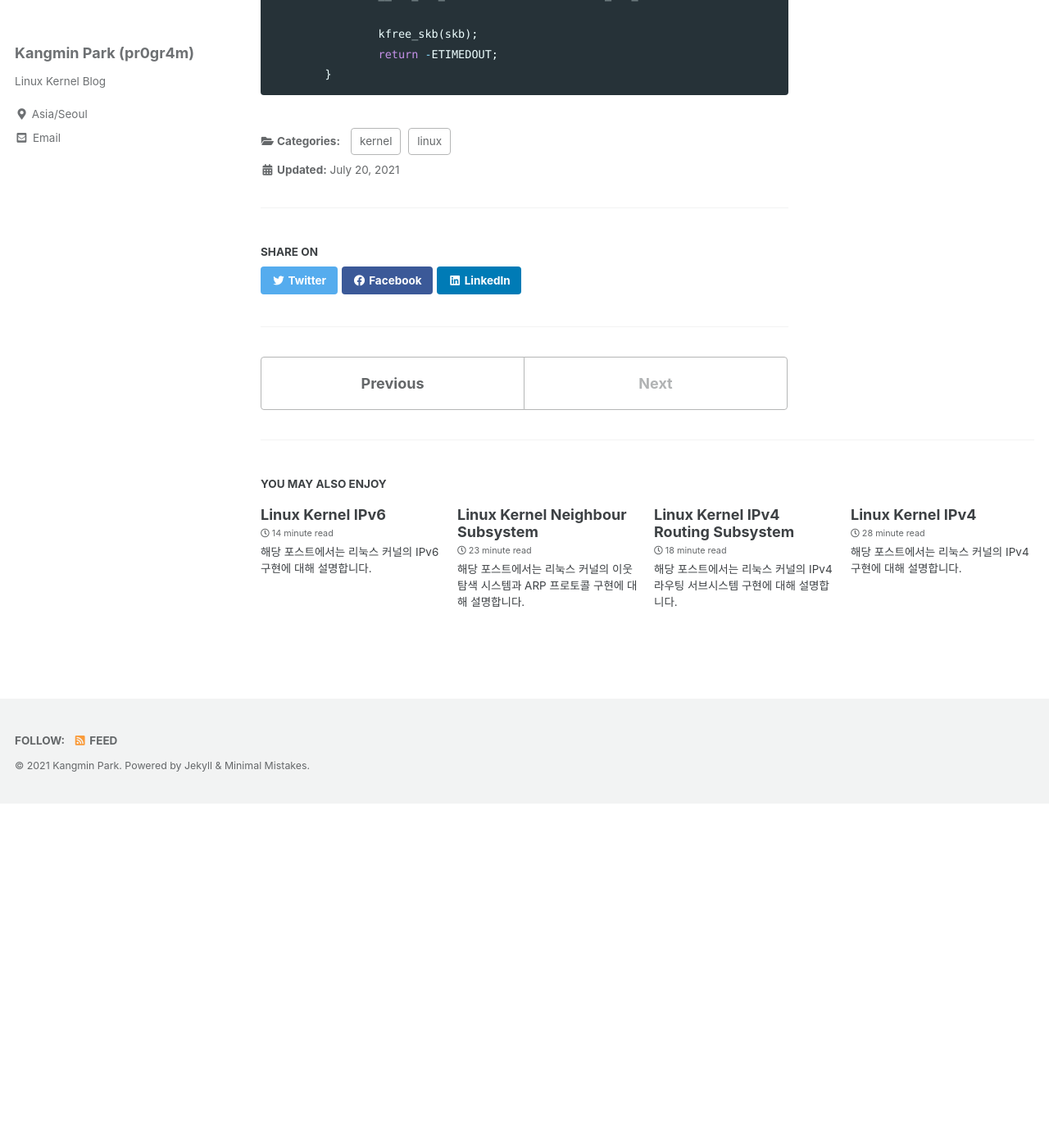
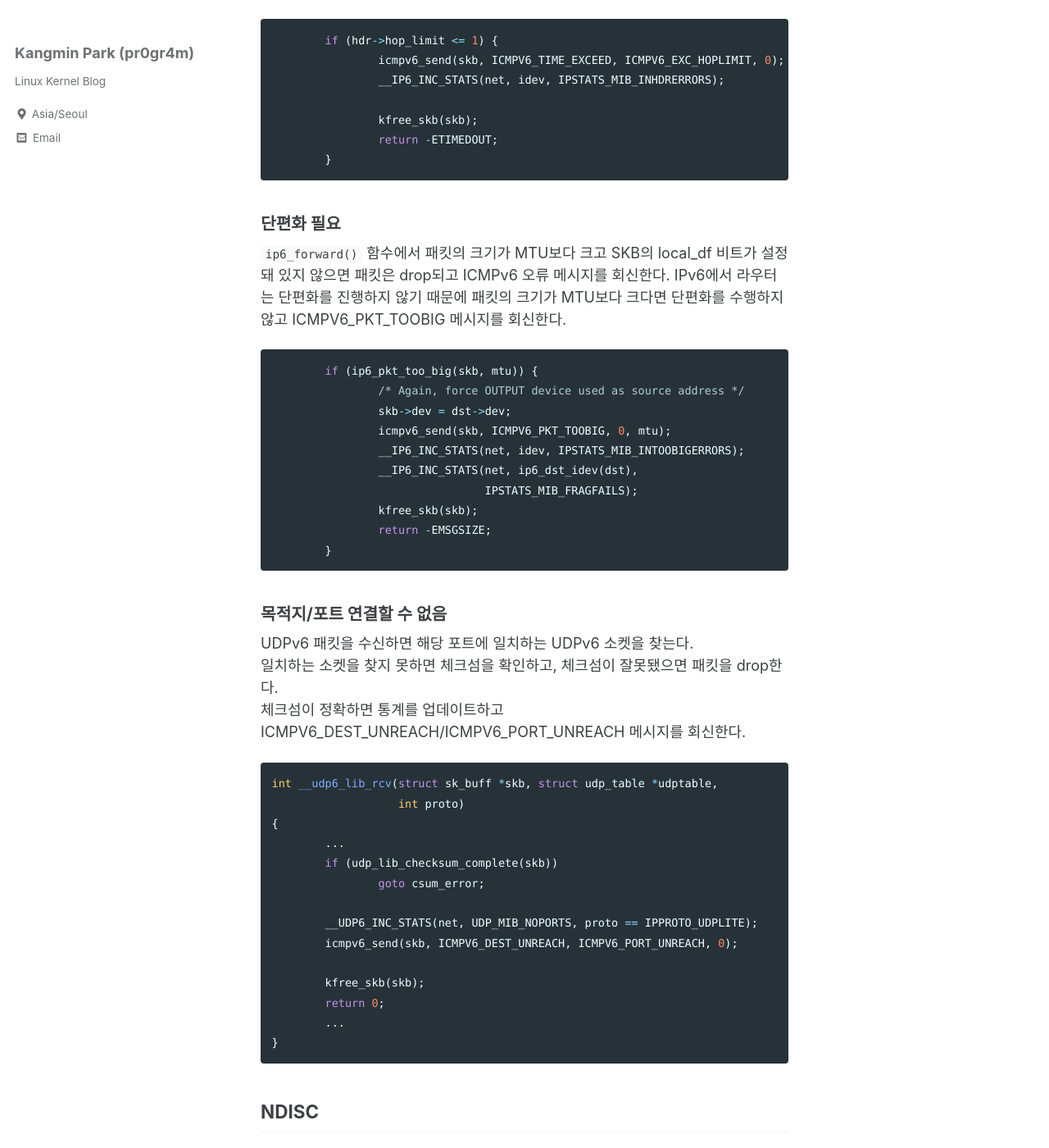
Before and after one commit to pr0gr4m/pr0gr4m.github.io, a Jekyll site: the page built from _posts/2021-07-20-icmpv6.md, in a window 1280 px wide and 1400 px high, scrolled down 9121 px. Shown: the whole window at 82% size. Built offline with Jekyll 4.4.1, drawn with Linux system fonts in a browser that asks for light colours; cached includes are drawn as plain includes; before the commit the page ends 10101 px from its top, so only the background shows below that; some of the changed text lies outside the part shown.

Commit message:
Update ICMPv6

````diff
--- a/_posts/2021-07-20-icmpv6.md
+++ b/_posts/2021-07-20-icmpv6.md
@@ -319,6 +319,8 @@ drop_no_count:
 ICMPv6 주요 송신 함수는 ```icmpv6_send()``` 함수이다.
 예외적으로 ICMPV6_ECHO_REQUEST 메시지에 대한 응답은 [icmp_echo_reply()](https://elixir.bootlin.com/linux/latest/source/net/ipv6/icmp.c#L912) 함수로 처리한다.
 ```icmpv6_send()``` 함수는 ```__icmpv6_send()``` 함수의 래퍼인데, 이 함수는 결국 [icmp6_send()](https://elixir.bootlin.com/linux/latest/source/net/ipv6/icmp.c#L447) 함수를 호출한다.
+```icmp6_send()``` 함수와 ```icmp_echo_reply()``` 함수 모두 결국 ```ip6_append_data()``` 함수와 ```ip6_flush_pending_frames()``` 함수 혹은 ```icmpv6_push_pending_frames()``` 함수를 호출하여 IPv6 계층으로 전달한다.
+
 다음은 ICMPv6 메시지 송신의 몇 가지 예시이다.
 
 ### 홉 제한 초과
@@ -335,3 +337,45 @@ hop_limit 값이 0이 되면 ICMPV6_TIME_EXCEED/ICMPV6_EXC_HOPLIMIT 메시지를
 		return -ETIMEDOUT;
 	}
 ```
+
+### 단편화 필요
+
+```ip6_forward()``` 함수에서 패킷의 크기가 MTU보다 크고 SKB의 local_df 비트가 설정돼 있지 않으면 패킷은 drop되고 ICMPv6 오류 메시지를 회신한다.
+IPv6에서 라우터는 단편화를 진행하지 않기 때문에 패킷의 크기가 MTU보다 크다면 단편화를 수행하지 않고 ICMPV6_PKT_TOOBIG 메시지를 회신한다.
+
+```c
+	if (ip6_pkt_too_big(skb, mtu)) {
+		/* Again, force OUTPUT device used as source address */
+		skb->dev = dst->dev;
+		icmpv6_send(skb, ICMPV6_PKT_TOOBIG, 0, mtu);
+		__IP6_INC_STATS(net, idev, IPSTATS_MIB_INTOOBIGERRORS);
+		__IP6_INC_STATS(net, ip6_dst_idev(dst),
+				IPSTATS_MIB_FRAGFAILS);
+		kfree_skb(skb);
+		return -EMSGSIZE;
+	}
+```
+
+### 목적지/포트 연결할 수 없음
+
+UDPv6 패킷을 수신하면 해당 포트에 일치하는 UDPv6 소켓을 찾는다.
+일치하는 소켓을 찾지 못하면 체크섬을 확인하고, 체크섬이 잘못됐으면 패킷을 drop한다.
+체크섬이 정확하면 통계를 업데이트하고 ICMPV6_DEST_UNREACH/ICMPV6_PORT_UNREACH 메시지를 회신한다.
+```c
+int __udp6_lib_rcv(struct sk_buff *skb, struct udp_table *udptable,
+		   int proto)
+{
+	...
+	if (udp_lib_checksum_complete(skb))
+		goto csum_error;
+
+	__UDP6_INC_STATS(net, UDP_MIB_NOPORTS, proto == IPPROTO_UDPLITE);
+	icmpv6_send(skb, ICMPV6_DEST_UNREACH, ICMPV6_PORT_UNREACH, 0);
+
+	kfree_skb(skb);
+	return 0;
+	...
+}
+```
+
+## NDISC
````
